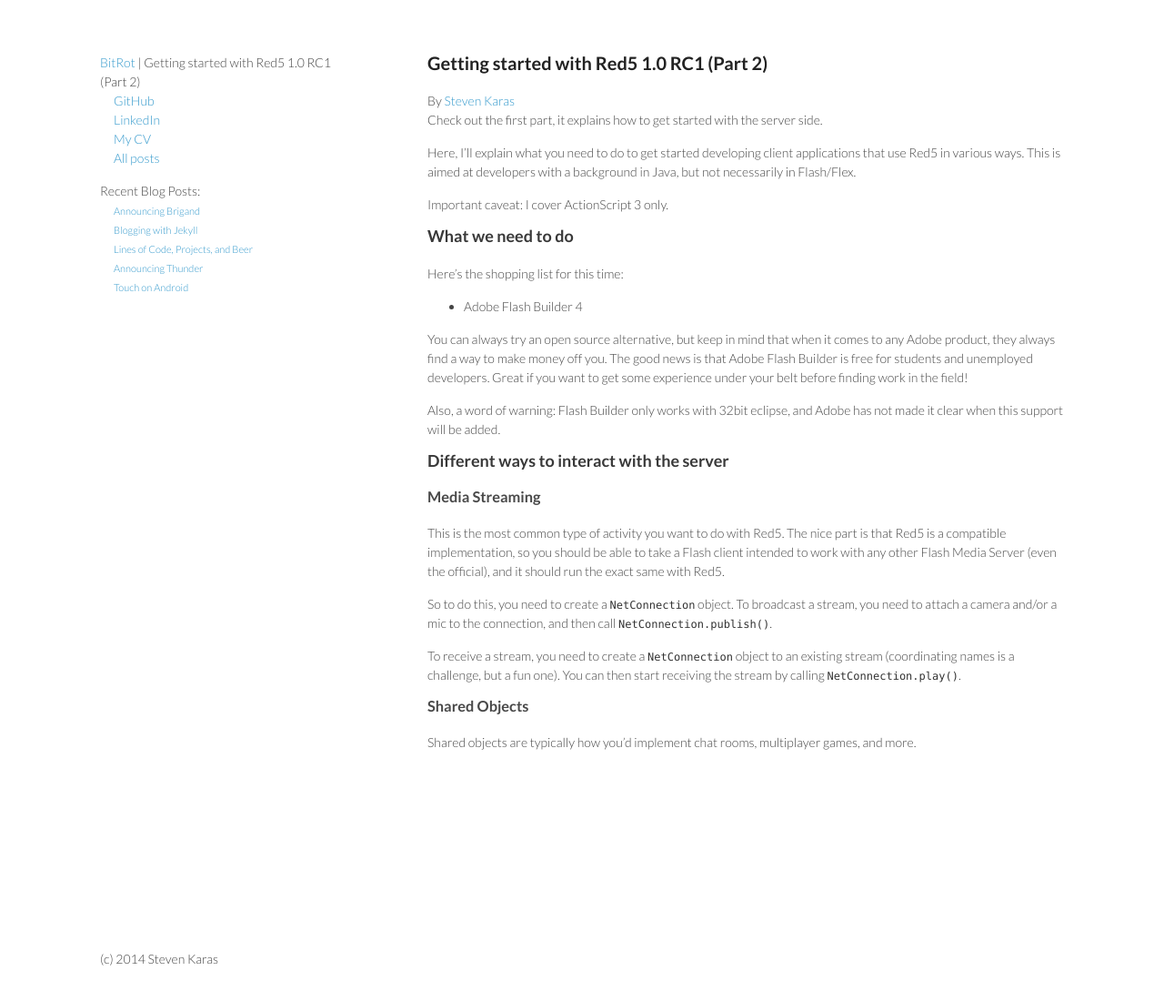
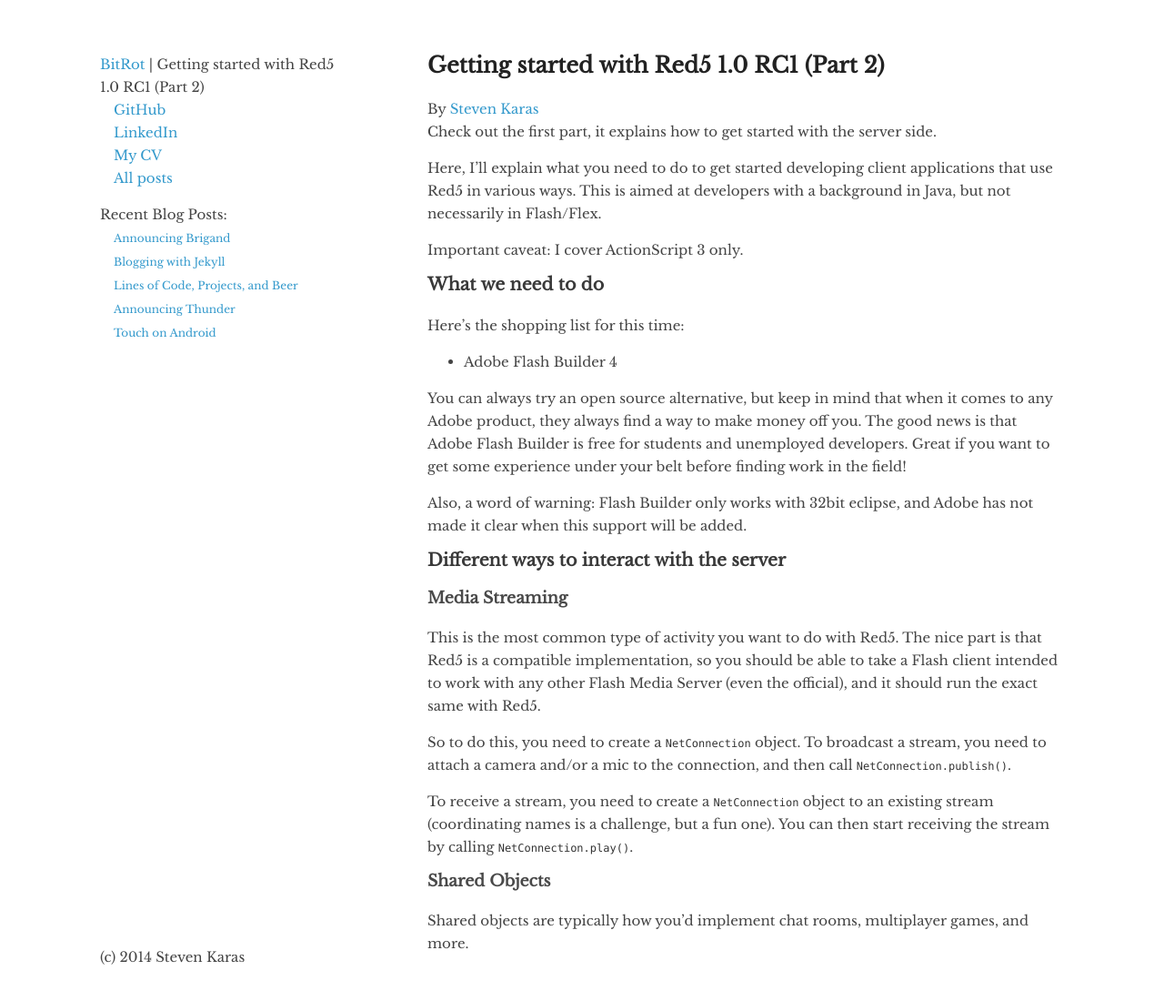
Before and after one commit to stevenkaras/stevenkaras.github.com, a Jekyll site: the page built from blog/_posts/2011-02-27-red5-1-0-rc1-part2.md, in a window 1280 px wide and 1114 px high. Shown: the top 1100 px of the window at 91% size. Built offline with Jekyll 4.4.1, drawn with Linux system fonts in a browser that asks for light colours; comment, search, counter and statistics services are not loaded.

Commit message:
switch typography to Baskerville 100cpl

```diff
--- a/css/base.css
+++ b/css/base.css
@@ -1,8 +1,10 @@
-@import url(https://fonts.googleapis.com/css?family=Lato:300italic,700italic,300,700);
+@import url(http://fonts.googleapis.com/css?family=Libre+Baskerville);
 
 body {
   padding:50px;
-  font:14px/1.5 Lato, "Helvetica Neue", Helvetica, Arial, sans-serif;
+  font-family:'Libre Baskerville', "Helvetica Neue", Helvetica, Arial, sans-serif;
+  font-size:15px;
+  line-height:25px;
   color:#444;
   font-weight:400;
 }
@@ -17,16 +19,16 @@
 }
 
 h1, h2, h3 {
-  line-height:1.1;
+  line-height:1.2;
 }
 
 h1 {
-  font-size:20px;
+  font-size:24px;
 }
 
 h2 {
   color:#393939;
-  font-size:18px;
+  font-size:19px;
 }
 
 h3, h4, h5, h6 {
@@ -65,6 +67,7 @@
   font-family:Monaco, Bitstream Vera Sans Mono, Lucida Console, Terminal;
   color:#333;
   font-size:12px;
+  line-height:1.1;
 }
 
 pre {
@@ -106,21 +109,21 @@
 }
 
 header ul {
-  list-style: square;
-  padding: 0;
+  list-style:square;
+  padding:0;
 }
 
 nav ul {
-  list-style: none;
-  padding: 0;
+  list-style:none;
+  padding:0;
 }
 
 nav ul li {
-  padding-left: 15px;
+  padding-left:15px;
 }
 
 nav.nav_blog ul a {
-  font-size:11px;
+  font-size:12px;
   padding-top:4px;
 }
 
```
